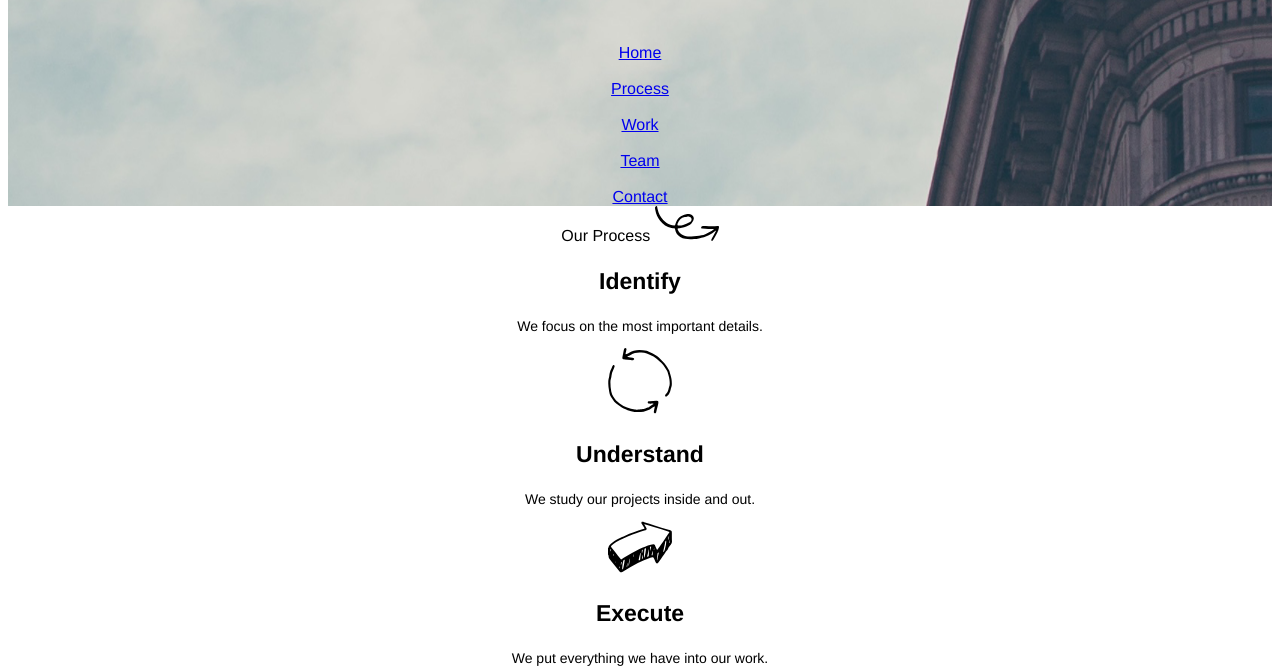
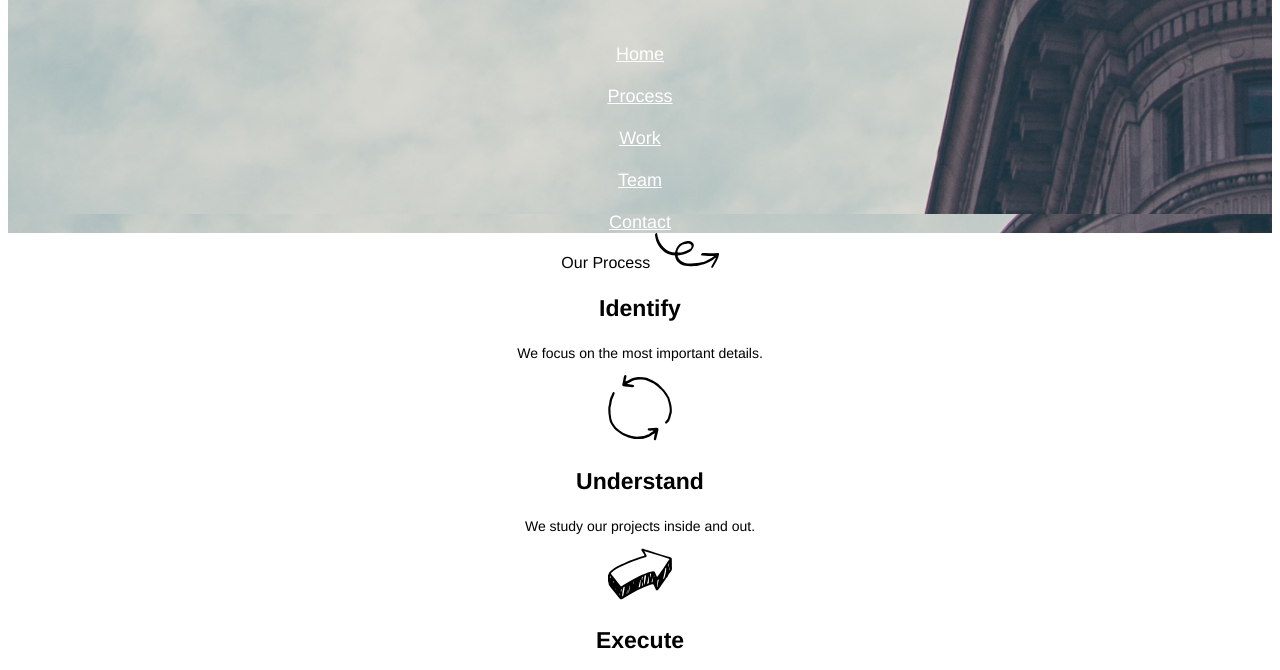
Before and after one commit to MimsCopeland/broadway, a plain HTML site: page index.html in a window 1280 px wide. Shown: the part 130-800 px from the top of the page. Drawn offline with Linux system fonts and the light colour scheme.

Commit message:
the white is mostly working, just not the copyrighit

```diff
--- a/index.html
+++ b/index.html
@@ -12,14 +12,14 @@
 
       <nav id="white">
         <a href="#">Home</a><br><br>
-        <a href="#">Process</a><br><br>
-        <a href="#">Work</a><br><br>
-        <a href="#">Team</a><br><br>
-        <a href="#">Contact</a>
+        <a href="#process">Process</a><br><br>
+        <a href="#portfolio">Work</a><br><br>
+        <a href="#team">Team</a><br><br>
+        <a href="#contact">Contact</a>
       </nav>
     </div>
 
-    <div class="process"
+    <div id="process"
       <h2>Our Process</h2>
       <img src="resources/images/identify.svg" >
       <h3>Identify</h3>
@@ -36,7 +36,7 @@
       <h3>Designed in New York</h3>
     </div>
 
-    </div class="portfolio">
+  </div id="portfolio">
       <h3>Portfolio</h3>
       <p>Coming Soon</p>
     </div>
@@ -46,7 +46,7 @@
       <p>We're Hiring!</p>
     </div>
 
-    <div class="contact">
+    <div id="contact">
       <h3>Contact</h3>
       <p>Phone: (555)-555-5555</p>
       <p>E-mail: test@example.com</p>
--- a/resources/css/style.css
+++ b/resources/css/style.css
@@ -16,7 +16,7 @@ h1 {
 
 #white {
   color: white !important;
-  font-size: i8px;
+  font-size: 18px;
 }
 
 h2 {
@@ -39,3 +39,7 @@ p {
   font-size: 11px
   color: white;
 }
+
+a {
+  color: white;
+}
```
